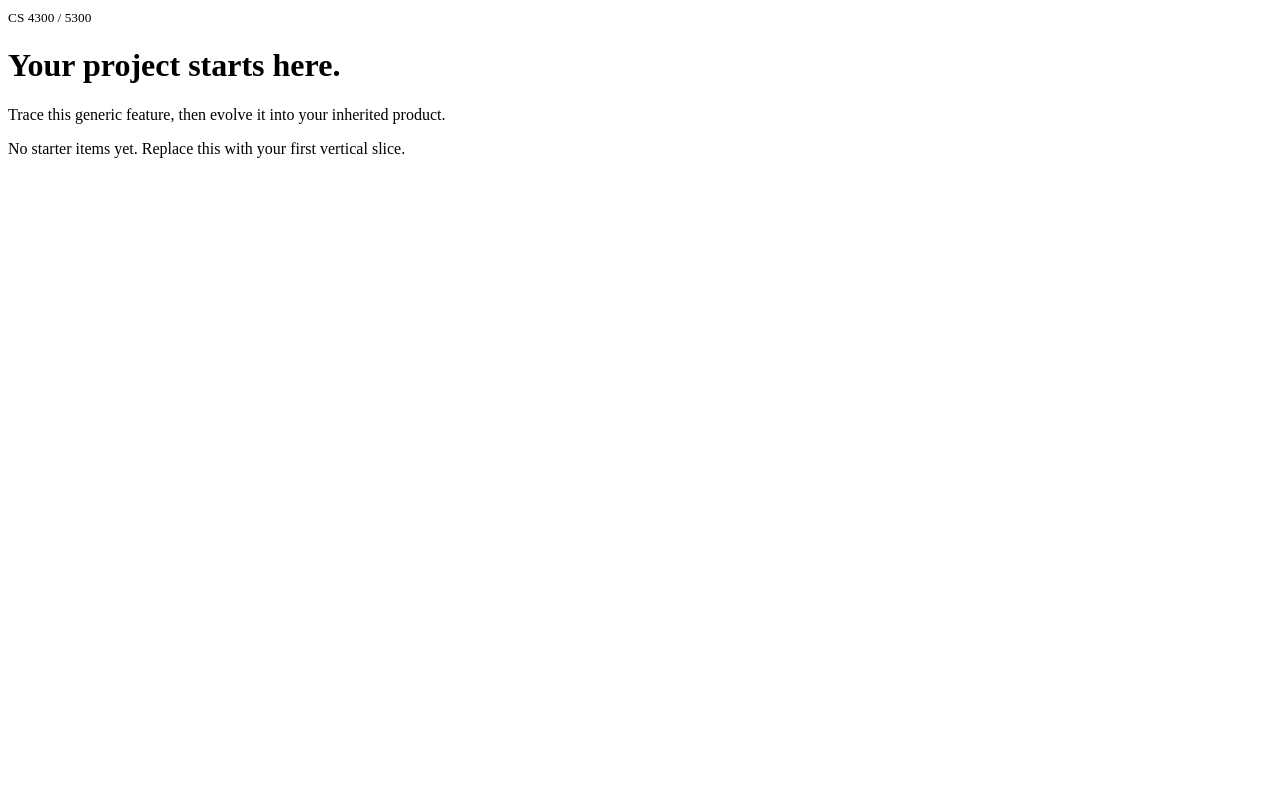
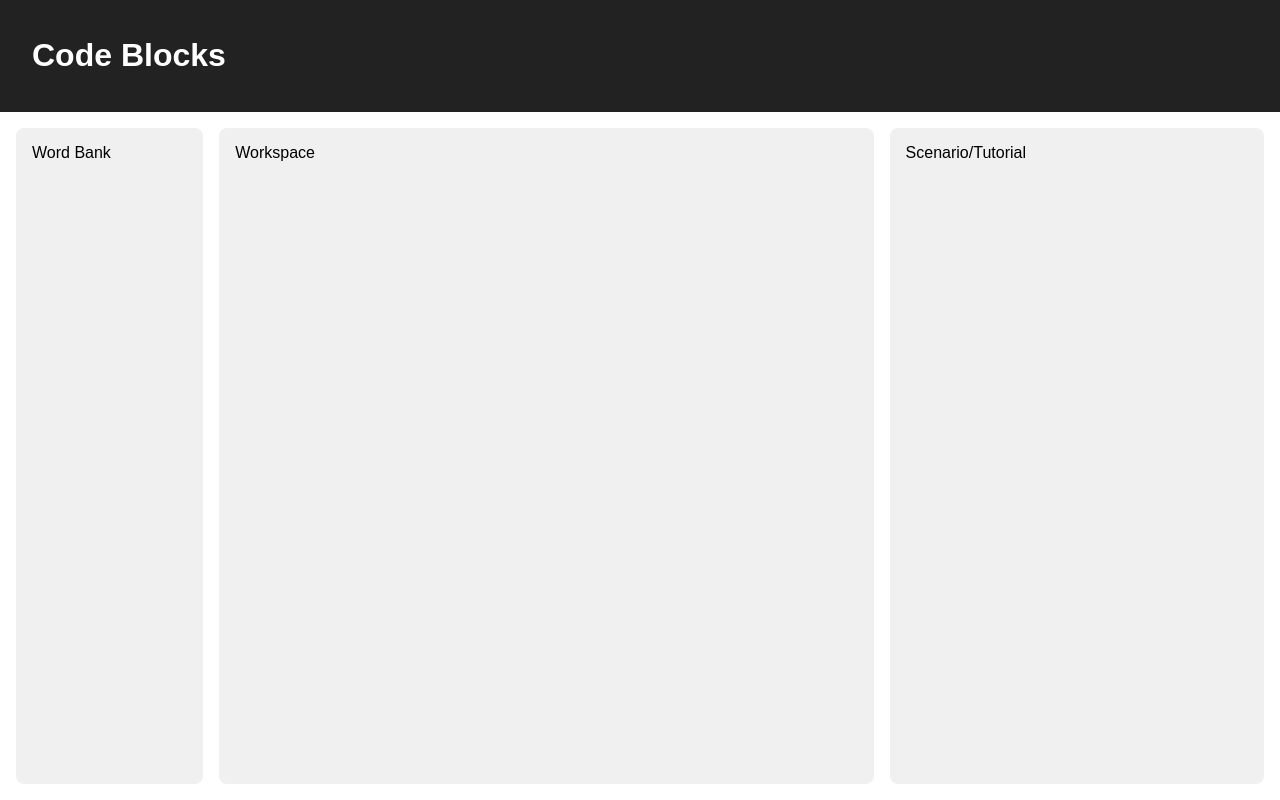
Before and after one commit to UCCS-CS4300-5300/group3-fall2026, a Django app: page / in a window 1280 px wide. Run offline with Django 5.2, Linux system fonts and the light colour scheme; data that the repository does not hold is empty.

Commit message:
Basic Webpage Template Setup

```diff
--- /dev/null
+++ b/project/core/static/core/home.css
@@ -0,0 +1,36 @@
+html, body {
+    margin: 0;
+    height: 100%;
+}
+
+body {
+    display: flex;
+    flex-direction: column;
+    min-height: 100vh;
+    font-family: sans-serif;
+}
+
+.banner {
+    background: #222;
+    color: #fff;
+    padding: 1rem 2rem;
+    flex-shrink: 0;
+}
+
+.columns {
+    display: grid;
+    grid-template-columns: 15% 1fr 30%;
+    gap: 1rem;
+    padding: 1rem;
+    flex: 1;
+    min-height: 0;
+    box-sizing: border-box;
+}
+
+.column {
+    background: #f0f0f0;
+    padding: 1rem;
+    border-radius: 8px;
+    overflow-y: auto;
+    box-sizing: border-box;
+}
--- a/project/core/templates/core/home.html
+++ b/project/core/templates/core/home.html
@@ -1 +1,21 @@
-<!doctype html><html><head><meta charset="utf-8"><title>Project Starter</title></head><body><small>CS 4300 / 5300</small><h1>Your project starts here.</h1><p>Trace this generic feature, then evolve it into your inherited product.</p>{% for item in items %}<h2>{{ item.title }}</h2><p>{{ item.description }}</p>{% empty %}<p>No starter items yet. Replace this with your first vertical slice.</p>{% endfor %}</body></html>
+{% load static %}
+<!doctype html>
+    <html lang="en">
+            <head>
+                <meta name="viewport" content="width=device-width, initial-scale=1.0" />
+                <meta charset="utf-8">
+                <link rel="stylesheet" href="{% static 'core/home.css' %}"  />
+                <title>Code Blocks</title>
+            </head>
+        <body>
+            <header class="banner">
+                <h1>Code Blocks</h1>
+            </header>
+
+            <div class="columns">
+                <div class="column">Word Bank</div>
+                <div class="column">Workspace</div>
+                <div class="column">Scenario/Tutorial</div>
+            </div>
+        </body>
+</html>
```
